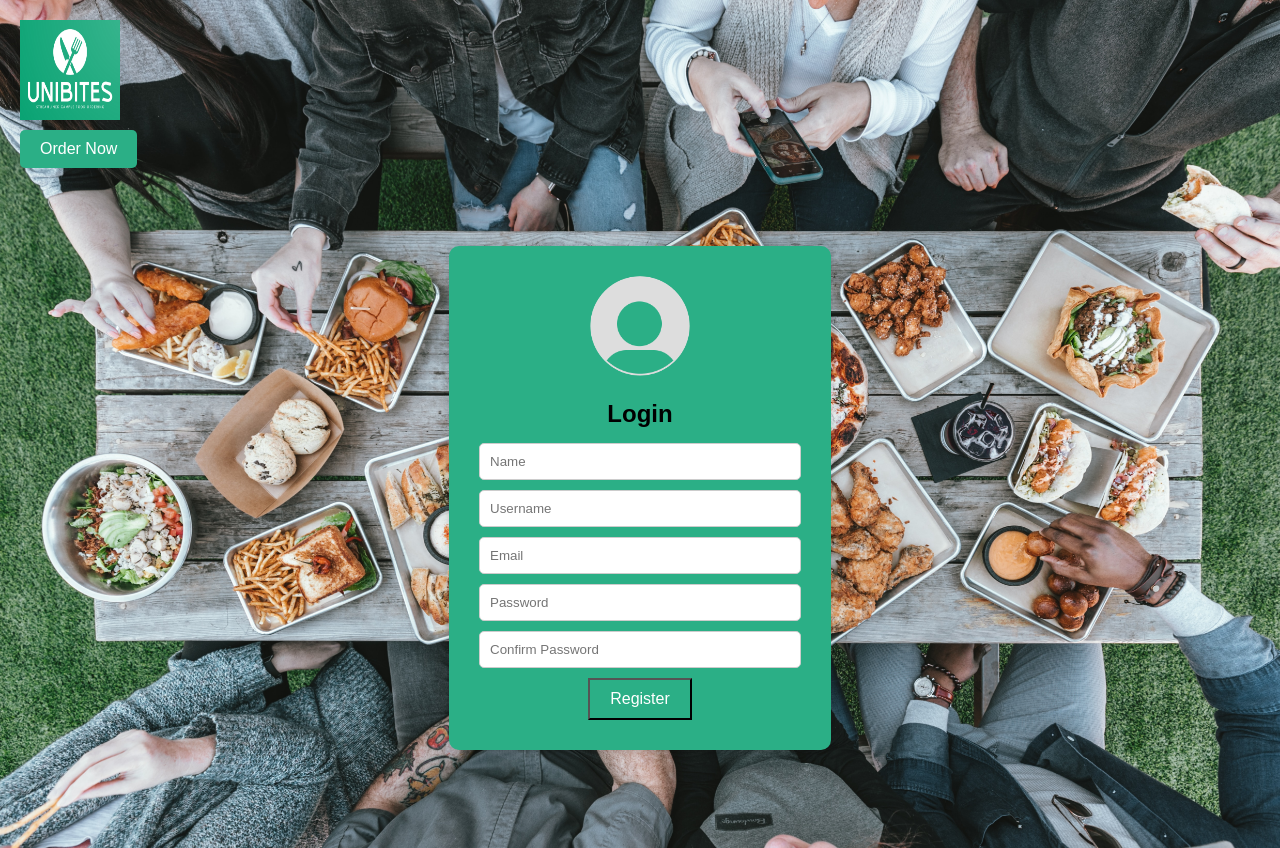
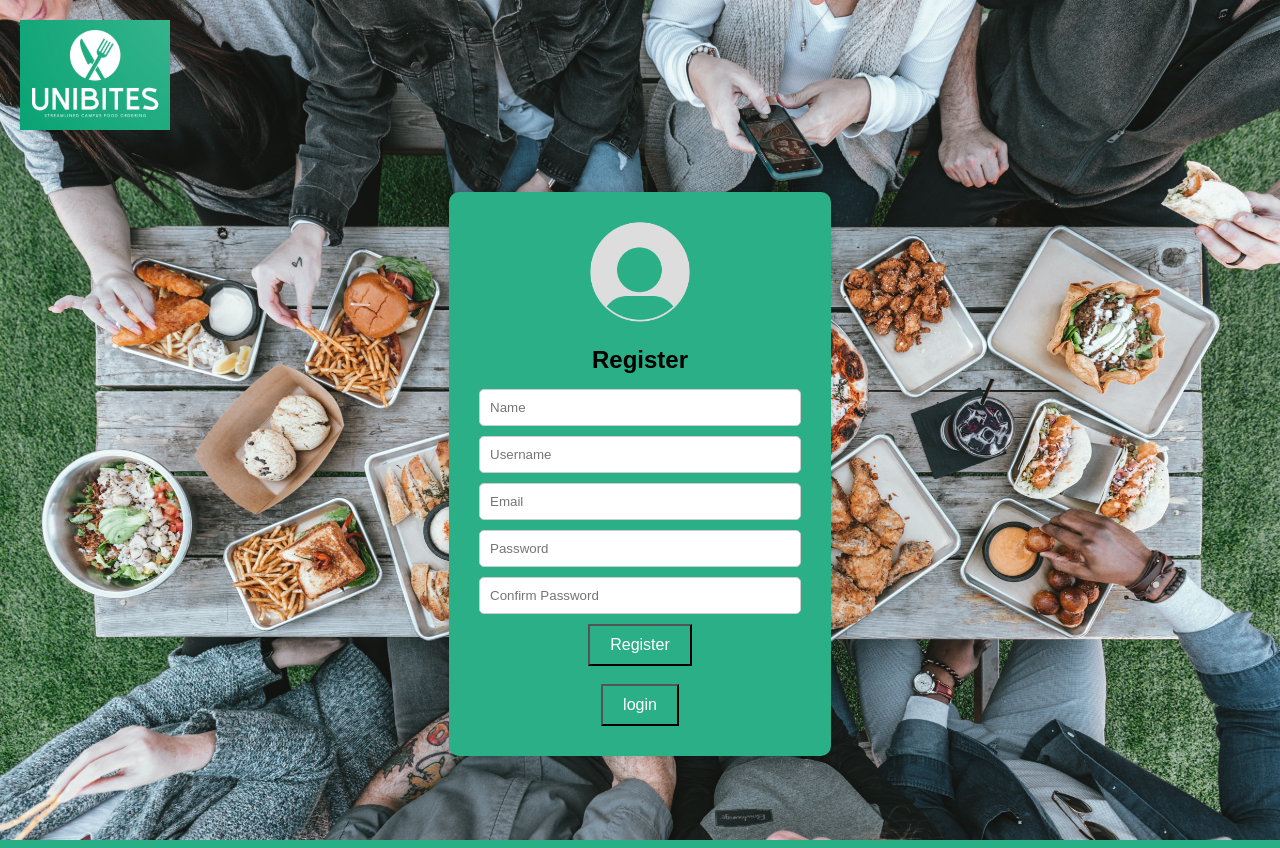
Before and after one commit to Armaan75/UniBites, a Django app: page /account/register/ in a window 1280 px wide. Run offline with Django 4.2, Linux system fonts and the light colour scheme.

Commit message:
updating the login and registeration html file

```diff
--- a/UniBites/App/templates/app/home.html
+++ b/UniBites/App/templates/app/home.html
@@ -9,7 +9,8 @@
 </head>
 <body>
 <div class="header">
-  <img src="{% static 'app/logo.png'%}" alt="Logo" class="logo">
+  <a href="{% url 'app:home' %}">
+  <img src="{% static 'app/logo.png'%}" alt="Logo" class="logo"></a>
   {% if user.is_authenticated %}
 
 
@@ -40,6 +41,7 @@
 
     <a href="{% url 'account:login' %}" class="cta-button">Just Login for Ordering</a>
 
+
     {% endif %}
   </div>
 </div>
--- a/UniBites/App/templates/app/order_confirmation.html
+++ b/UniBites/App/templates/app/order_confirmation.html
@@ -9,7 +9,8 @@
 </head>
 <body>
   <div class="header">
-    <img src="{% static 'app/logo.png' %}" alt="Logo" class="logo">
+    <a href="{% url 'app:home' %}">
+    <img src="{% static 'app/logo.png' %}" alt="Logo" class="logo"></a>
     <div class="profile-container">
       {% if user.profile_image %}
       <img src="{{user.profile_image.url}}" alt="Profile Picture" class="profile-pic">
--- a/UniBites/accounts/static/account/register.css
+++ b/UniBites/accounts/static/account/register.css
@@ -30,16 +30,12 @@ body {
 }
 
 .logo {
-  width: 100px;
-  height: 100px;
+  width: 150px;
+  height: auto;
   margin-right: 10px;
   margin-bottom: 10px;
 }
 
-.order-now-container {
-  display: flex;
-  justify-content: flex-start;
-}
 
 .order-now-button {
   padding: 10px 20px;
--- a/UniBites/accounts/static/account/styles.css
+++ b/UniBites/accounts/static/account/styles.css
@@ -30,8 +30,8 @@ body {
 }
 
 .logo {
-  width: 100px;
-  height: 100px;
+  width: 150px;
+  height: auto;
   margin-right: 10px;
   margin-bottom: 10px;
 }
--- a/UniBites/accounts/templates/account/register.html
+++ b/UniBites/accounts/templates/account/register.html
@@ -10,17 +10,15 @@
 <body>
   <div class="background-container">
     <div class="logo-container">
-      <img src="{% static 'account/logo.png' %}" alt="Logo" class="logo">
-    </div>
-    <div class="order-now-container">
-      <button class="order-now-button">Order Now</button>
+      <a href="{% url 'app:home' %}">
+      <img src="{% static 'account/logo.png' %}" alt="Logo" class="logo"></a>
     </div>
     <div class="login-container">
       <div class="login-box">
         <div class="face-container">
           <img src="{% static 'account/profile-pic.jpg' %}" alt="">
         </div>
-        <h1 class="login-heading">Login</h1>
+        <h1 class="login-heading">Register</h1>
         <form class="login-form" method="POST">
           {% csrf_token %}
 
@@ -36,6 +34,10 @@
           <br>
           <button type="submit" class="login-button border-dark">Register</button>
         </form>
+        <br>
+       <a href="{% url 'account:login' %}">
+        <button type="submit" class="login-button border-dark">login</button>
+      </a>
       </div>
     </div>
   </div>
```
Also changed, not shown: UniBites/accounts/templates/account/login.html (+6 -4 lines), UniBites/db.sqlite3.
